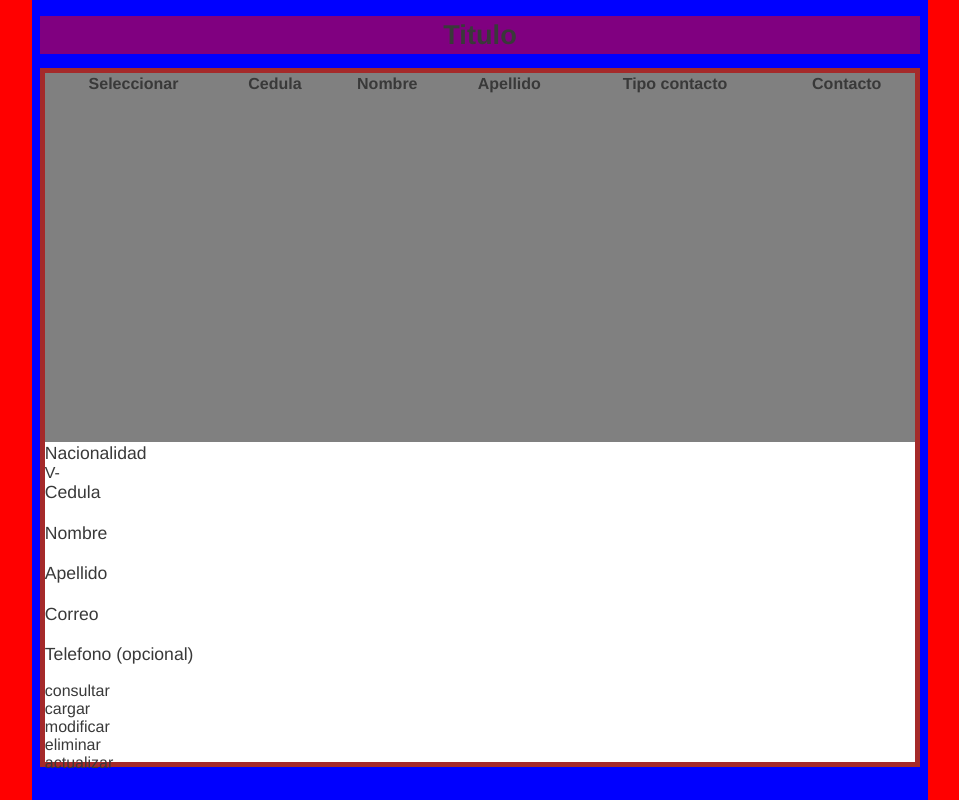
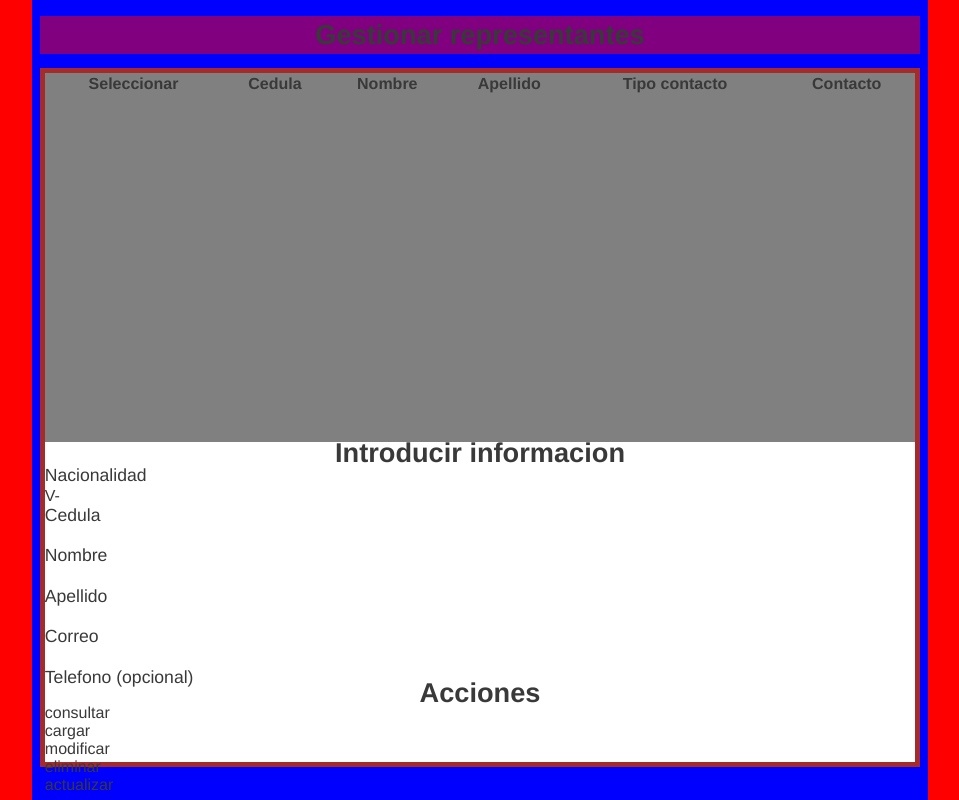
Before and after one commit to andlicon/Experimental, a PHP site: page /php/interfazRepresentante/representanteView.php in a window 1280 px wide. Shown: the whole page, without its empty margins (160-1119 px from the left). Run offline with PHP 8.4, Linux system fonts and the light colour scheme; lists and menus that the app fills with data are empty.

Commit message:
Se anadieron titulos que indican instrucciones basicas

```diff
--- a/php/interfazRepresentante/representanteView.php
+++ b/php/interfazRepresentante/representanteView.php
@@ -24,7 +24,7 @@
 
         imprimirMensaje();
     ?>
-    <h2 class="vista__titulo">Titulo</h2>
+    <h2 class="vista__titulo">Gestionar representantes</h2>
     <div class="vista__cuerpo">
         <form action="" method="POST" class="vista__form">
             <!-- output seleccionable -->
@@ -105,6 +105,7 @@
             </table>
             <!-- inputs -->
             <div class="input">
+                <h2>Introducir informacion</h2>
                 <label for="nacionalidadInput" class="input__label">Nacionalidad</label>
                 <select name="nacionalidadInput" id="nacionalidadInput" class="input__select">
                     <option value="V-" class="input__select">V-</option>
@@ -123,6 +124,7 @@
             </div>
             <!-- botones -->
             <div class="botones">
+                <h2>Acciones</h2>
                 <button name="consultar" class="boton">consultar</button>
                 <button name="cargar" class="boton">cargar</button>
                 <button name="modificar" class="boton">modificar</button>
```
